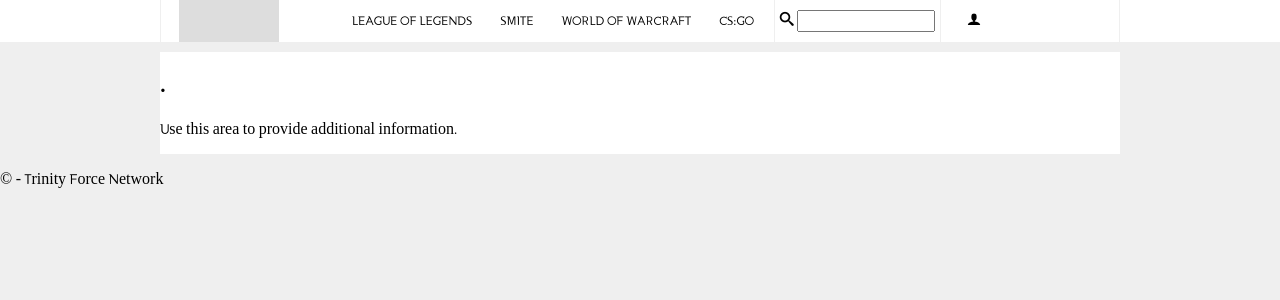
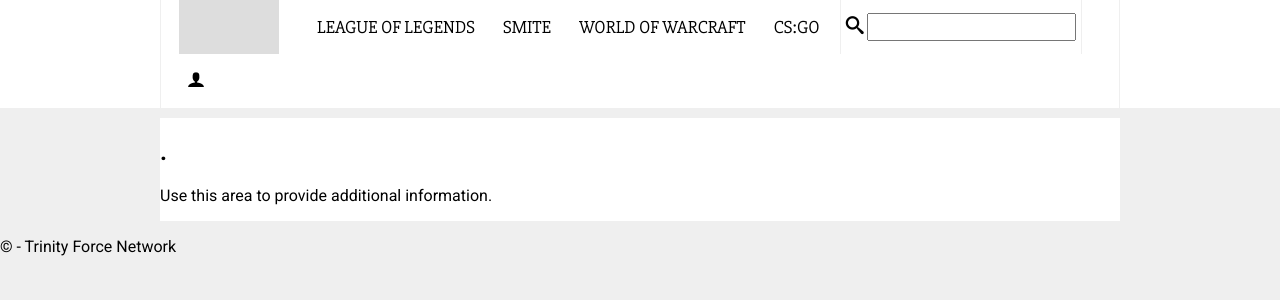
Before and after one commit to alphagray/tforcedjango, a Django app: template app/templates/app/about.html in a window 1280 px wide. Shown: the top 300 px of the page. Run offline with Django 3.2, Linux system fonts and the light colour scheme; the template is opened without the code that fills it, so the values that code supplies are empty; parts of the project's set-up code (start-up, migrations or seed data) failed here and were passed over; some libraries are stand-ins or nearby versions.

Commit message:
actually have fonts

```diff
--- a/app/static/app/content/sass/base/_fonts.sass
+++ b/app/static/app/content/sass/base/_fonts.sass
@@ -4,6 +4,6 @@
   font-weight: normal
   font-style: normal
 
-@font-face
-  font-family: 'nooa demi serif'
-  src: url('../fonts/Nooa-Demi-Serif.ttf') format('truetype')
+@import url("http://fonts.googleapis.com/css?family=Roboto:400,300,500,700")
+
+@import url("http://fonts.googleapis.com/css?family=Slabo+27px")
--- a/app/static/app/content/sass/base/_globals.sass
+++ b/app/static/app/content/sass/base/_globals.sass
@@ -1,7 +1,7 @@
 html, body
   -webkit-font-smoothing: antialiased
   background-color: $off-white
-  font-family: 'nooa demi serif'
+  font-family: 'Roboto', sans-serif
 *
   box-sizing: border-box
 .template, .hidden
--- a/app/static/app/content/sass/views/header/_header-home.sass
+++ b/app/static/app/content/sass/views/header/_header-home.sass
@@ -61,11 +61,13 @@
   margin-left: 18px
   padding-left: 5px
   padding-right: 5px
+  font-family: 'Slabo 27px'
+  font-size: 18px
   &.home
     width: 100px
     height: 100%
     background-color: rgba(120, 120, 120, 0.25)
-    margin-right: 50px
+    margin-right: 15px
     text-indent: -9999px
   &.search
     border-left: 1px solid #efefef
--- a/app/static/app/content/site.css
+++ b/app/static/app/content/site.css
@@ -1,16 +1,15 @@
 @import url(normalize.css);
+@import url("http://fonts.googleapis.com/css?family=Roboto:400,300,500,700");
+@import url("http://fonts.googleapis.com/css?family=Slabo+27px");
 @font-face {
   font-family: "IcoMoon-Free";
   src: url("../fonts/IcoMoon-Free.ttf") format("truetype");
   font-weight: normal;
   font-style: normal; }
-@font-face {
-  font-family: "nooa demi serif";
-  src: url("../fonts/Nooa-Demi-Serif.ttf") format("truetype"); }
 html, body {
   -webkit-font-smoothing: antialiased;
   background-color: #efefef;
-  font-family: "nooa demi serif"; }
+  font-family: "Roboto", sans-serif; }
 
 * {
   box-sizing: border-box; }
@@ -129,12 +128,14 @@
   font-size: 14px;
   margin-left: 18px;
   padding-left: 5px;
-  padding-right: 5px; }
+  padding-right: 5px;
+  font-family: "Slabo 27px";
+  font-size: 18px; }
   .tab.home {
     width: 100px;
     height: 100%;
     background-color: rgba(120, 120, 120, 0.25);
-    margin-right: 50px;
+    margin-right: 15px;
     text-indent: -9999px; }
   .tab.search {
     border-left: 1px solid #efefef;
```
Also changed, not shown: 1 other file.
